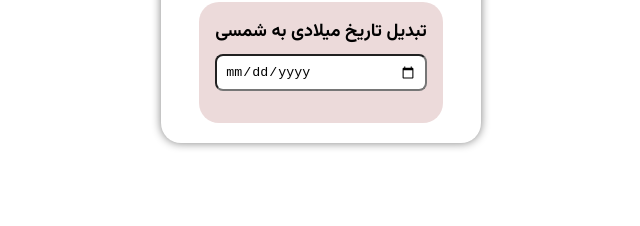
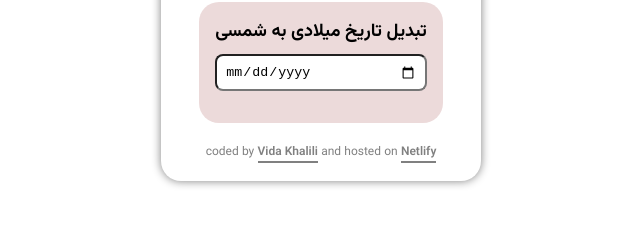
Before and after one commit to vida-khalili/Jalali-date-JS, a plain HTML site: page index.html in a window 1280 px wide. Shown: the part 330-556 px from the top of the page, without its empty margins (319-959 px from the left). Drawn offline with Linux system fonts and the light colour scheme.

Commit message:
author added

```diff
--- a/index.html
+++ b/index.html
@@ -46,6 +46,14 @@
           <p id="persian-year"></p>
         </div>
       </div>
+      <div class="author">
+        coded by
+        <a href="https://github.com/vida-khalili/Jalali-date-JS"
+          >Vida Khalili</a
+        >
+        and hosted on
+        <a href="https://jalali-date-js.netlify.app">Netlify</a>
+      </div>
     </div>
   </body>
   <script src="./script.js"></script>
--- a/style.css
+++ b/style.css
@@ -146,3 +146,22 @@ input {
 .convert-subtitle {
   font-size: 14px;
 }
+
+.author {
+  margin-top: 12px;
+  font-size: 12px;
+  color: gray;
+  font-weight: 400;
+}
+.author a {
+  color: gray;
+  font-weight: 400;
+  text-decoration: none;
+  border-bottom: 2px solid gray;
+  font-weight: 600;
+  transition: border-bottom 100ms ease-in-out;
+}
+
+.author a:hover {
+  border-bottom: none;
+}
```
Also changed, not shown: 1 other file.
